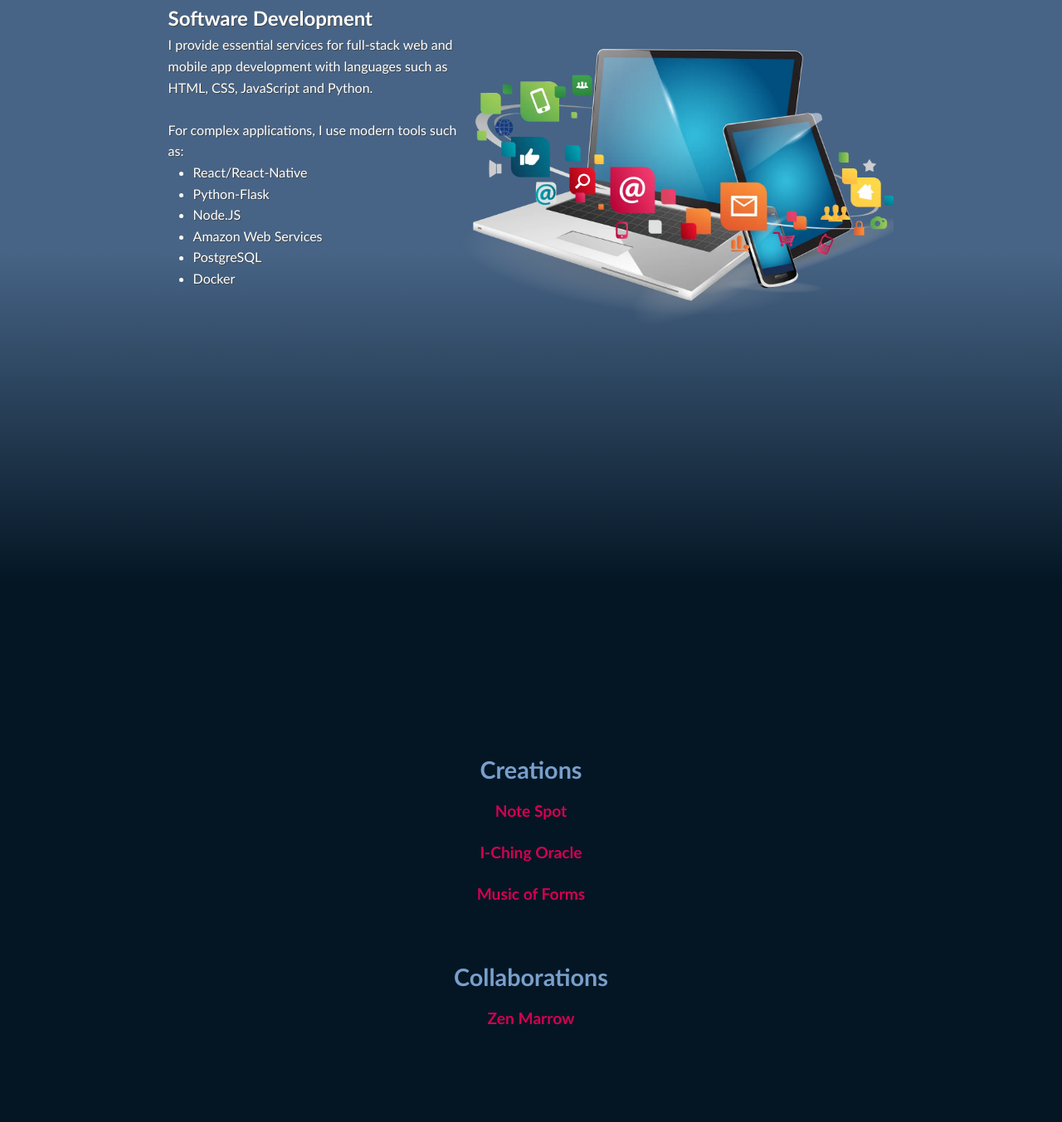
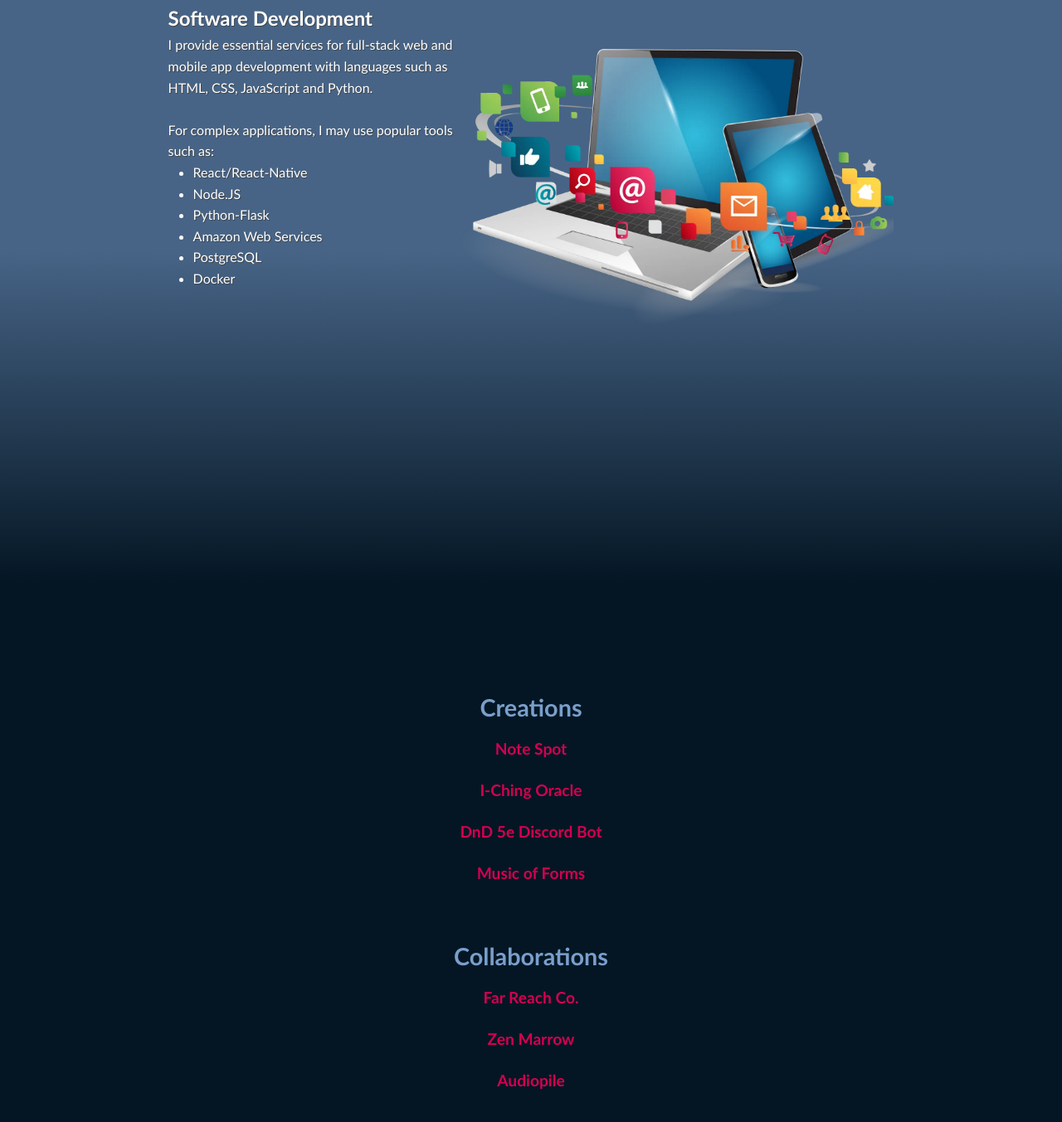
Before and after one commit to royalsaltmerchant/julianranieri, a plain HTML site: page index.html in a window 1280 px wide. Shown: the part 97-1450 px from the top of the page at 83% size. Drawn offline with Linux system fonts and the light colour scheme.

Commit message:
update websites
"

```diff
--- a/index.html
+++ b/index.html
@@ -38,12 +38,12 @@
             </p>
             <br>
             <p>
-              For complex applications, I use modern tools such as:
+              For complex applications, I may use popular tools such as:
             </p>
             <ul>
               <li>React/React-Native</li>
+              <li>Node.JS</li>
               <li>Python-Flask</li>
-              <li>Node.JS</li>
               <li>Amazon Web Services</li>
               <li>PostgreSQL</li>
               <li>Docker</li>
@@ -62,12 +62,14 @@
       <h1>Creations</h1>
       <a href="https://note-spot.com/">Note Spot</a>
       <a href="https://oracleiching.com/">I-Ching Oracle</a>
-      <!-- <a href="https://featherchat.app/">Feather Chat</a> -->
+      <a href="https://top.gg/bot/1029113452763037767">DnD 5e Discord Bot</a>
       <a href="https://musicofforms.net/">Music of Forms</a>
     </div>
     <div class="projects-content">
       <h1>Collaborations</h1>
+      <a href="https://farreachco.com/">Far Reach Co.</a>
       <a href="https://zenmarrow.com/">Zen Marrow</a>
+      <a href="https://www.audiopile.cloud/">Audiopile</a>
     </div>
   </section>
 </body>
```
